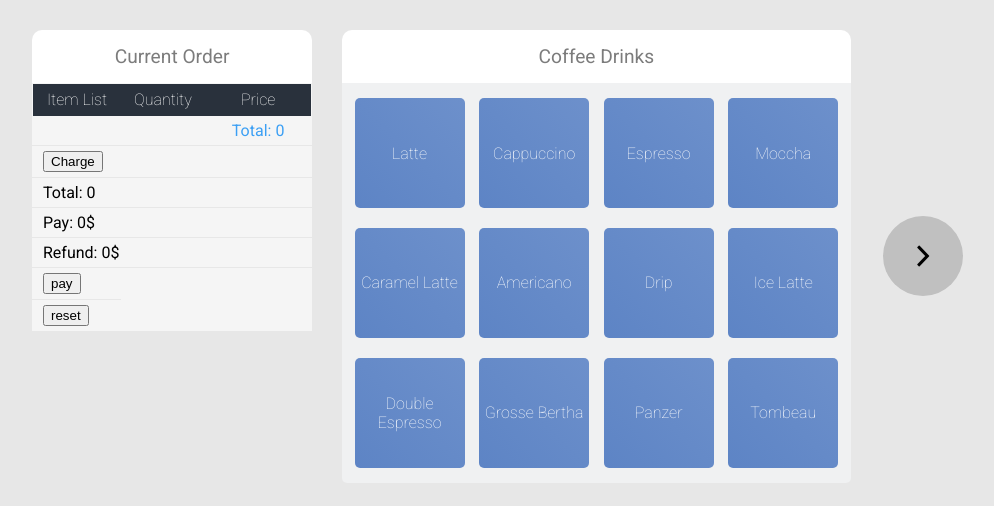
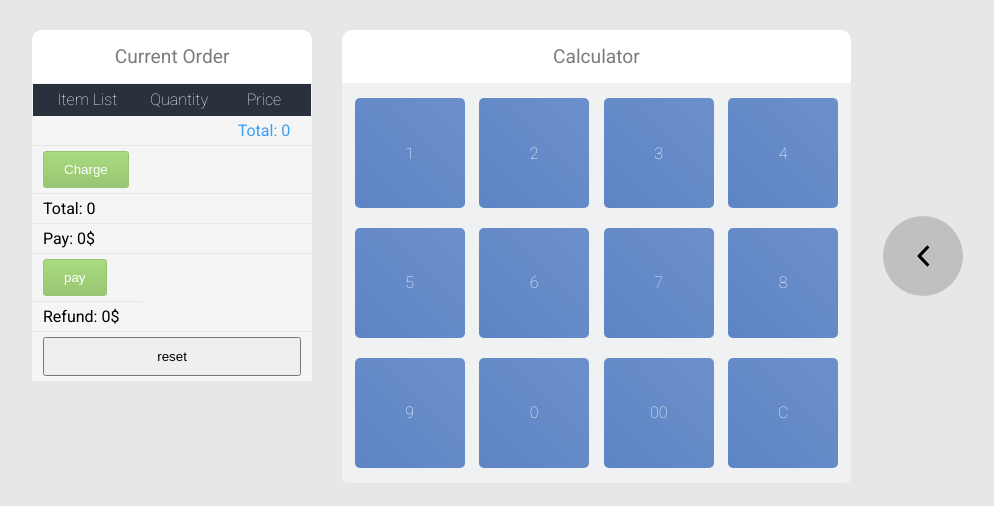
Before and after one commit to dh-dev-prog/pos, a plain HTML site: page pos.html in a window 1280 px wide. Both pictures are taken after a click on the button "Charge". Shown: the whole page, without its empty margins (126-1120 px from the left). Drawn offline with Linux system fonts and the light colour scheme; files whose address does not match are found by name.

Commit message:
Design Buttons

```diff
--- a/css/pos.scss
+++ b/css/pos.scss
@@ -163,6 +163,36 @@ td {
     text-align: right;
   }
 }
+/*{
+  padding: 10px 20px;
+  background: linear-gradient(#c98474, #d39c8f);
+  border-radius: 3px;
+  border: 1px solid #ce9081;
+  color: #fff;
+  cursor: pointer;
+  &:hover {
+    background: linear-gradient(#a0695c, #c98474);
+    border: 1px solid #b47668;
+    cursor: pointer;
+  }
+}*/
+#pay, #charge {
+  padding: 10px 20px;
+  background: linear-gradient(#a9db80, #98c573);
+  border: 1px solid #98c573;
+  border-radius: 3px;
+  color: #fff;
+  cursor: pointer;
+  &:hover {
+    background: linear-gradient(#b1de8c, #c2e5a6);
+    border: 1px solid #c2e5a6;
+    cursor: pointer;
+  }
+}
+#reset {
+  width: 100%;
+  padding: 10px 0;
+}
 
 /* ---------------------------------------------- STATE
 */
--- a/js/pos2.js
+++ b/js/pos2.js
@@ -36,7 +36,8 @@
       this.numA = this.total;
       octopus.total(this.total);
     },
-    pay: false
+    pay: false,
+    charge: false
   };
   var octopus = {
     init: function(){
@@ -133,6 +134,7 @@
         obj["count"] = 0;
       })
       model.pay = false;
+      viewPanel.arrow.click();
     }
   };
   var viewPanel = {
@@ -163,14 +165,17 @@
   };
   var viewTable = {
     init: function(){
+
       this.tbody = document.getElementsByTagName('tbody')[0];
       this.bigTotal = document.getElementById('bigTotal');
       this.bigTotal.innerHTML = 'Total: ' + 0;
       this.charge = document.getElementById('charge');
       this.reset = document.getElementById('reset');
 
+
       this.charge.addEventListener('click', function(e){
         e.preventDefault();
+        viewPanel.arrow.click();
         var total = viewTable.bigTotal.innerHTML;
         viewCalculator.showNumber.innerHTML = total;
         model.currentNum = '';
@@ -210,7 +215,7 @@
       this.refund = document.getElementById('refund');
       this.switch = document.getElementById('switch_calculator');
 
-      this.showNumber.innerHTML = 0;
+      this.showNumber.innerHTML = 'Total: ' + 0 + '$';
       this.money.innerHTML =  'Pay:    ' + 0 + '$';
       this.refund.innerHTML = 'Refund: ' + 0 + '$';
 
@@ -236,7 +241,7 @@
       })
     },
     render: function(num){
-      this.showNumber.innerHTML = num;
+      this.showNumber.innerHTML = 'Total: ' + num + '$';
     },
     renderPayMode: function(num) {
       this.money.innerHTML = 'Pay: ' + num + '$';
--- a/pos.html
+++ b/pos.html
@@ -38,12 +38,12 @@
               <td colspan="3" id="money"></td>
             </tr>
             <tr>
-              <td colspan="3" id="refund"></td>
-            </tr>
-            <tr>
                <td>
                  <button id="pay">pay</button>
                </td>
+            </tr>
+            <tr>
+              <td colspan="3" id="refund"></td>
             </tr>
             <tr>
               <td colspan="3">
```
Also changed, not shown: css/pos.css, 1 other file.
